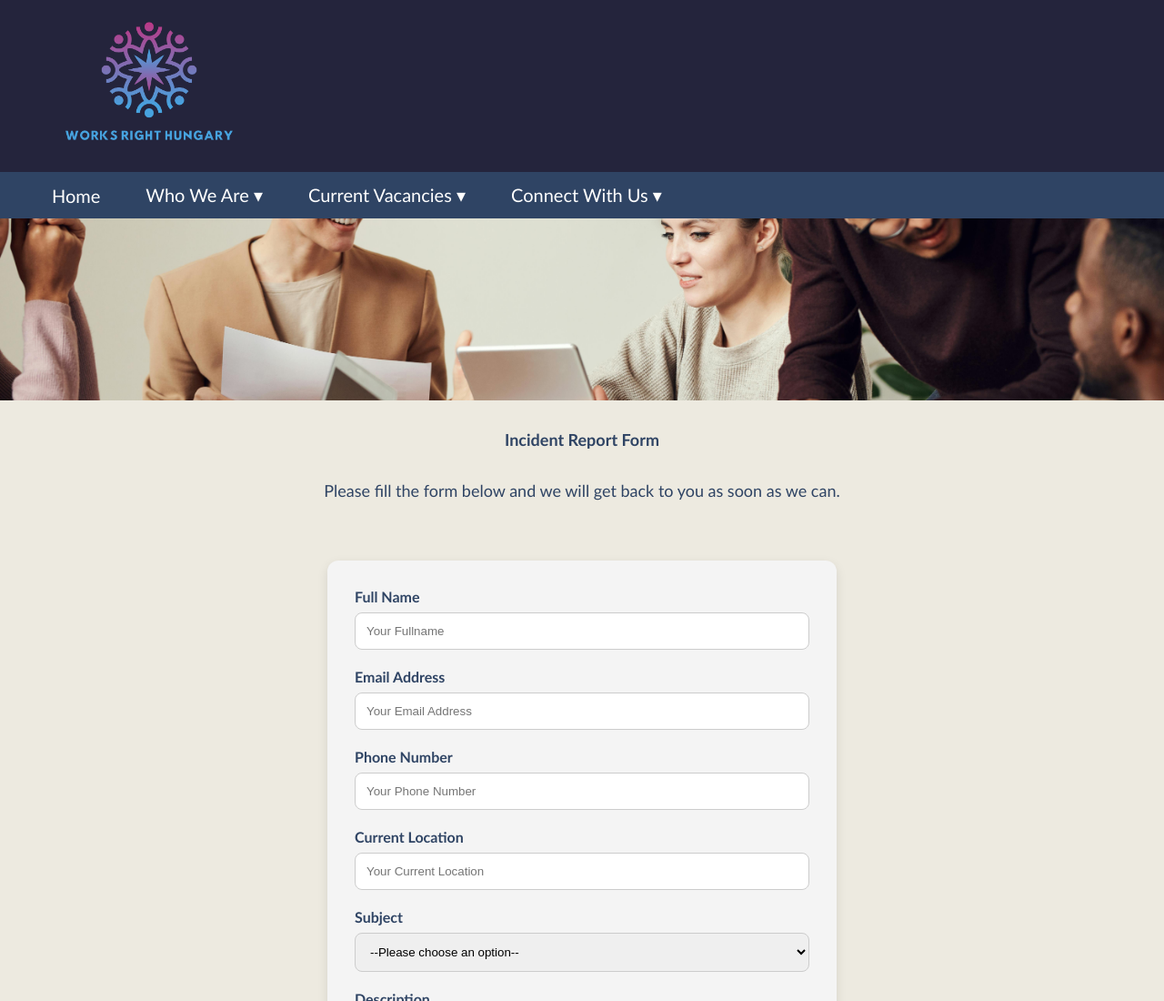
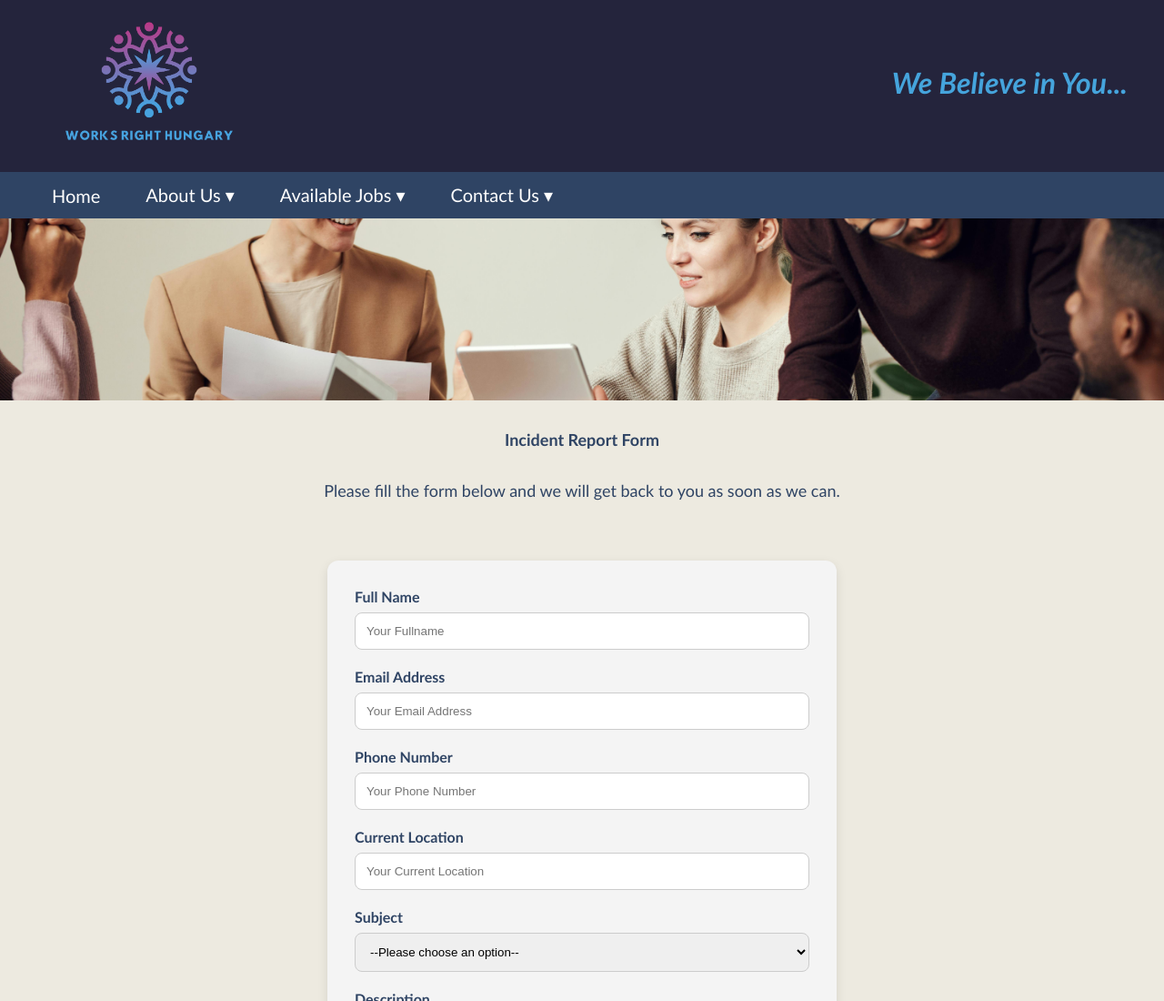
Before and after one commit to WorksRight/wrhungary-website, a plain HTML site: page incident_report.html in a window 1280 px wide. Shown: the top 1100 px of the page at 91% size. Drawn offline with Linux system fonts and the light colour scheme.

Commit message:
Update incident_report.html

```diff
--- a/incident_report.html
+++ b/incident_report.html
@@ -15,12 +15,17 @@
 <body>
     <div>
         <header>
-
             <div class="logo-header-container">
                 <div class="logo-header">
                     <a href="./index.html">
                         <img class="logo" src="./images/FullLogo_Transparent_NoBuffer.png" alt="">
                     </a>
+                </div>
+
+                <div class="logo-slogan">
+                    <div>
+                        <h2 class="slogan">We Believe in You...</h2>
+                    </div>
                 </div>
 
             </div>
@@ -30,7 +35,7 @@
                     <li><a href="./index.html">Home</a></li>
 
                     <li>
-                        <a href="#">Who We Are &#x25BE;</a>
+                        <a href="#">About Us   &#x25BE;</a>
                         <ul class="dropdown">
                             <li><a href="./our_brand.html">Our Brand</a></li>
                             <li><a href="./our_services.html">Our Services</a></li>
@@ -38,7 +43,7 @@
                     </li>
 
                     <li>
-                        <a href="#">Current Vacancies &#x25BE;</a>
+                        <a href="#">Available Jobs &#x25BE;</a>
                         <ul class="dropdown">
                             <li><a href="./delivery_services.html">Delivery Services</a></li>
                             <li><a href="./cleaning_services.html">Cleaning Services</a></li>
@@ -47,7 +52,7 @@
                     </li>
 
                     <li>
-                        <a href="#">Connect With Us &#x25BE;</a>
+                        <a href="#">Contact Us &#x25BE;</a>
                         <ul class="dropdown">
                             <li><a href="./general_enquiry.html">General Enquiry</a></li>
                             <li><a href="./work_visa_application.html">Work Visa Support</a></li>
```
